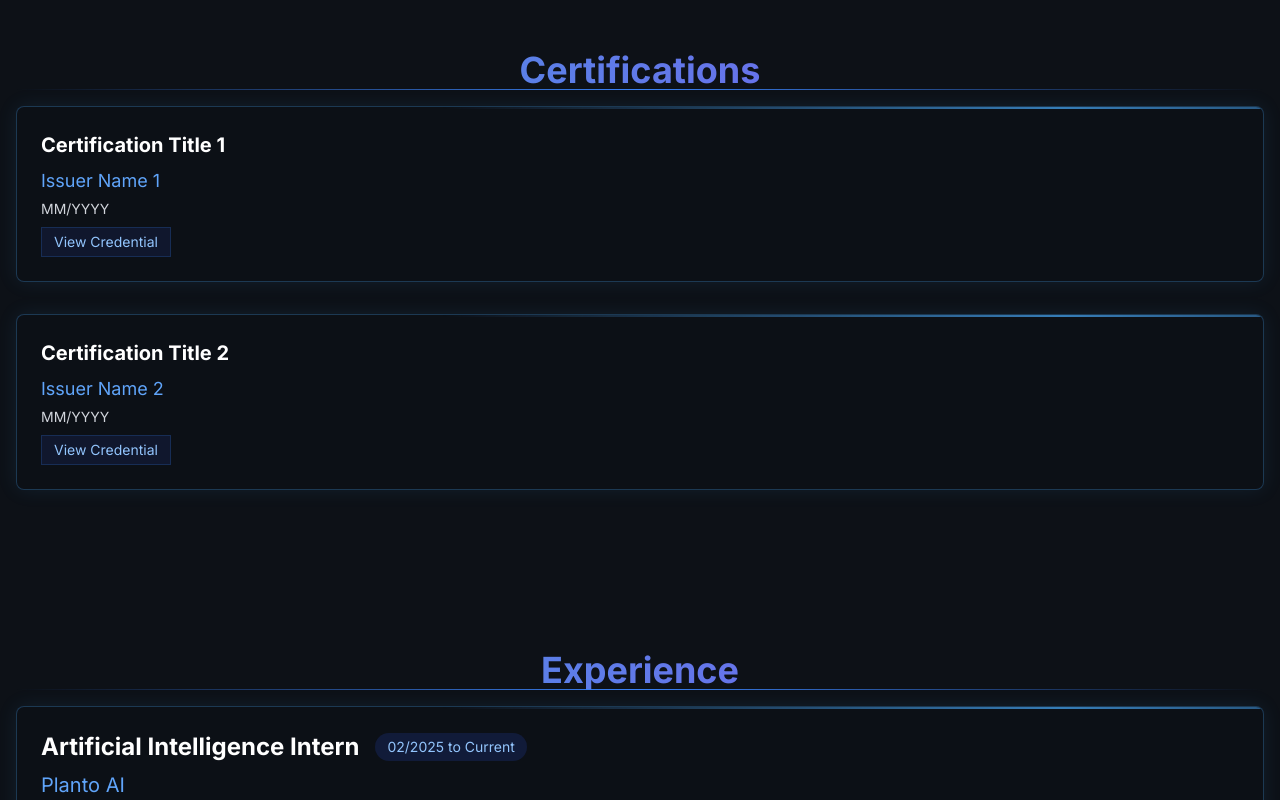
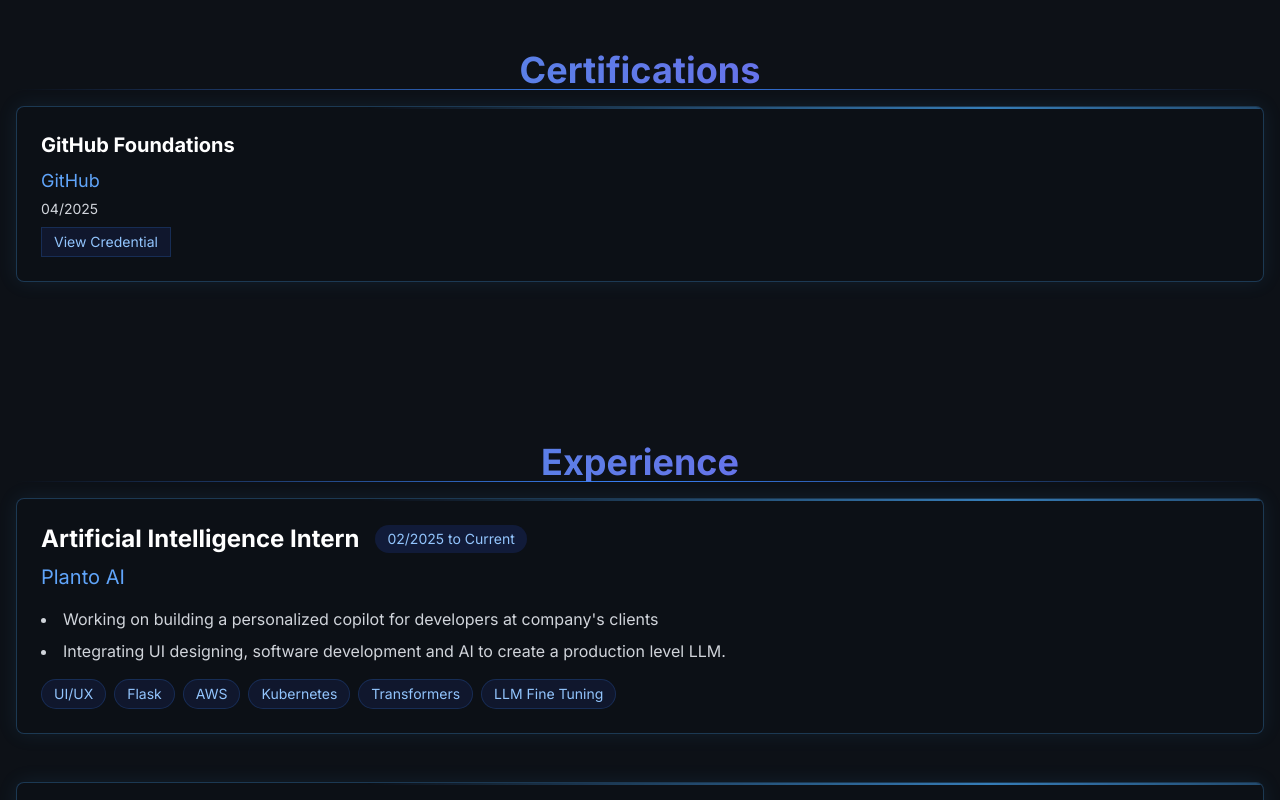
Before and after one commit to Vishisht16/portfolio, a Next.js app: page / in a window 1280 px wide. Shown: the part 1720-2520 px from the top of the page. Built offline with nearby package versions, Linux system fonts and the light colour scheme.

Commit message:
Update Certifications.tsx

```diff
--- a/components/Certifications.tsx
+++ b/components/Certifications.tsx
@@ -7,18 +7,11 @@ import FuturisticBox from "./ui/FuturisticBox"
 export default function Certifications({ id }: { id?: string }) {
   const certifications = [
     {
-      title: "Certification Title 1",
-      issuer: "Issuer Name 1",
-      date: "MM/YYYY",
-      url: "Certification URL (Optional)", // Add a URL if applicable
+      title: "GitHub Foundations",
+      issuer: "GitHub",
+      date: "04/2025",
+      url: "https://www.credly.com/badges/dc11d600-577d-400a-a6c4-28249563309d/", // Add a URL if applicable
     },
-    {
-      title: "Certification Title 2",
-      issuer: "Issuer Name 2",
-      date: "MM/YYYY",
-      url: "Certification URL (Optional)", // Add a URL if applicable
-    },
-    // Add more certifications as needed
   ];
 
   const sectionRef = useRef<HTMLElement>(null)
```
